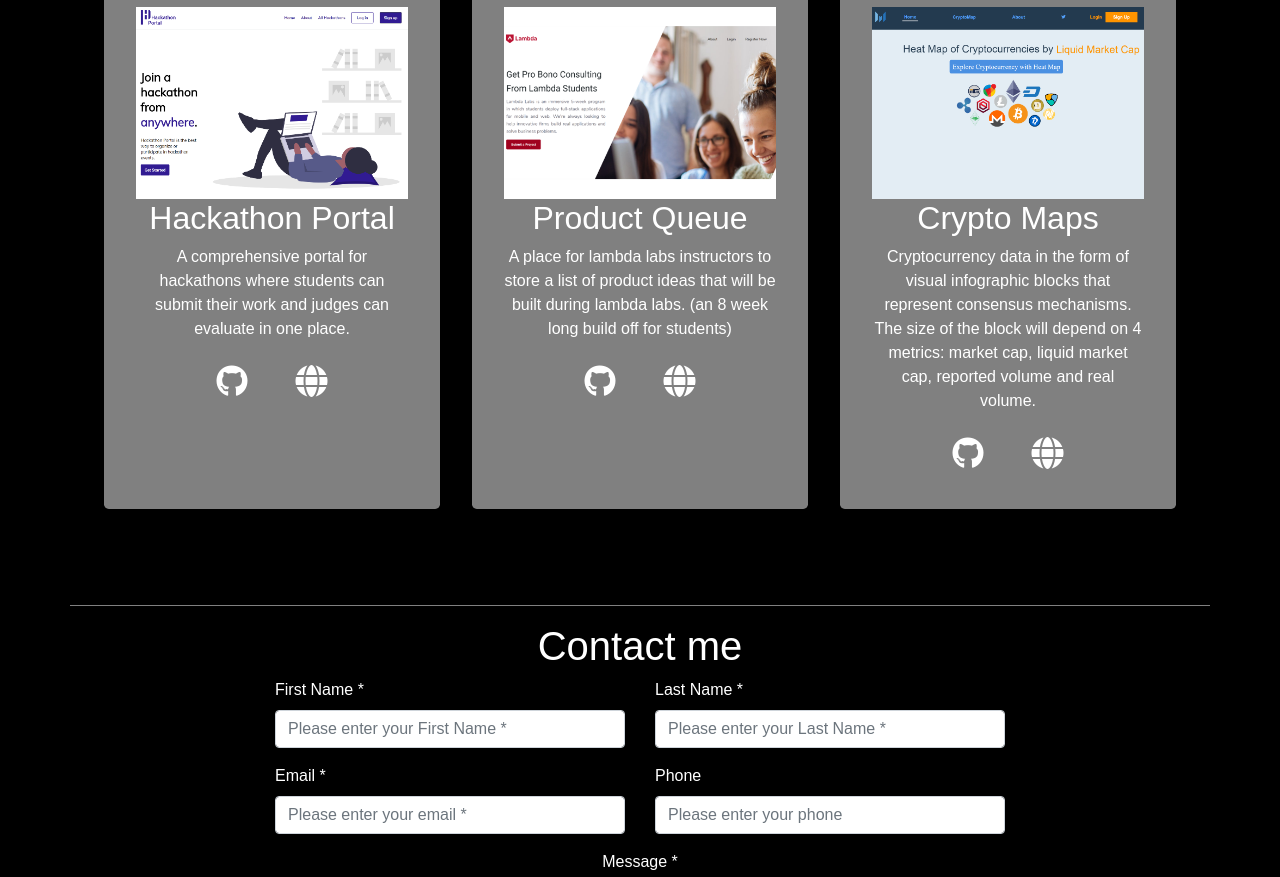
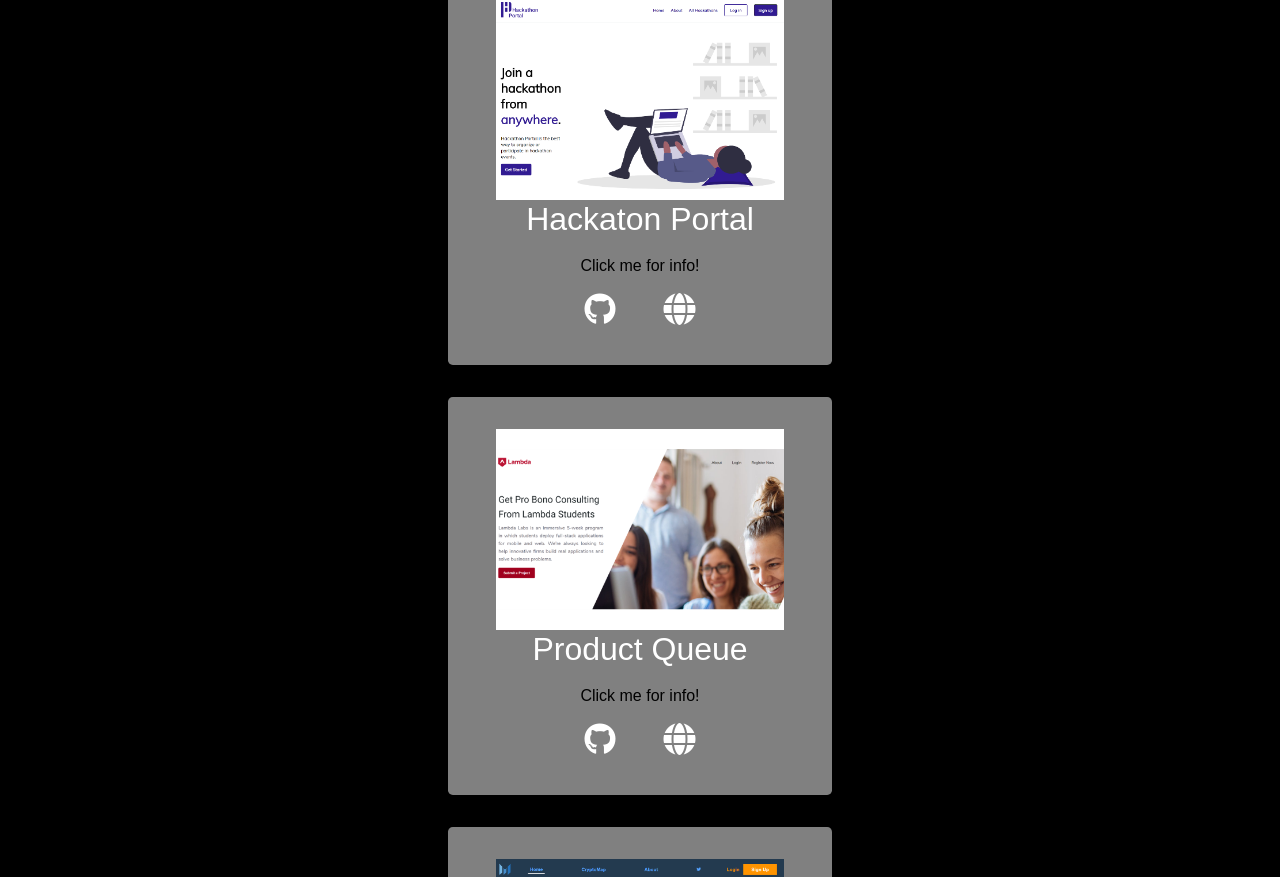
Before and after one commit to A-Powell/portfolio, a React (Create React App) app: page / in a window 1280 px wide. Shown: the part 1772-2649 px from the top of the page. Built offline with nearby package versions, Linux system fonts and the light colour scheme.

Commit message:
Some updates, fixed projects, some styling, added accordion like cards

```diff
--- a/package.json
+++ b/package.json
@@ -9,6 +9,7 @@
     "bootstrap": "4.4.1",
     "prettier": "2.0.4",
     "react": "16.12.0",
+    "react-bootstrap": "^1.0.1",
     "react-dom": "16.12.0",
     "react-scripts": "3.0.1"
   },
--- a/src/components/navbar/styles.css
+++ b/src/components/navbar/styles.css
@@ -2,6 +2,10 @@
 .nav-holder {
   background-color: rgb(128,128,128);
   padding: 2rem;
+  width: 100%;
+  position: fixed;
+  top: 0;
+  z-index: 9999;
 }
 .nav-links {
   display: flex;
--- a/src/components/projects/Projects.js
+++ b/src/components/projects/Projects.js
@@ -3,64 +3,71 @@ import "./styles.css";
 import cryptomap from '../../images/cryptomaps.PNG'
 import hackathonPortal from '../../images/hackathonportal.PNG'
 import productqueue from '../../images/productqueue.PNG'
+import { Button, Accordion, Card } from "react-bootstrap";
+
+
 
 
 const Projects = (props) => {
 
+  const [modalShow, setModalShow] = useState(false);
+
+  const projects = [
+    {
+      name: "Hackaton Portal",
+      img: hackathonPortal,
+      desc: "*Zachary Kirby* is the director of Cal Hacks, one of the largest hackathons in the world. Every year, he gets frantically stressed because there is not a smooth process for judging. In the span of an hour, he manually assigns judges to projects based on category, and then manually tabulates the scores. Hackathon judging is an issue at every hackathon. This should be an application where coders can easily submit their hackathon projects (video submission, deployed link, github url), judges can easily score projects, and organizers can organize the process by creating project categories, a rubric, and assigning judges to projects. Make organization, submission, and judging of hackathon projects more seamless while enhancing creativity through ease of execution. Implemented overall functionality in less than 8 weeks in the areas of Front-End and Back-End using React, redux, node.js, express.js, Auth0, and various other libraries, Took part as a full-stack developer from scratch to finish.",
+      github: "https://github.com/Lambda-School-Labs/hackathon-portal-fe",
+      link: "https://www.hackathon-portal.tech/"
+    },
+    {
+      name: "Product Queue",
+      img: productqueue,
+      desc: "A place for lambda labs instructors to store a list of product ideas that will be built during lambda labs. (an 8 week long build off for students) Built from scratch in less than a week using React.js, Node.js, Express.js, PostgreSQL and a custom API built from scratch. Implemented status toggles, role based views, authentication, UI and overall functionality.",
+      github: 'https://github.com/build-415-productqueue',
+      link: 'https://pqlanding.netlify.app/'
+    },
+    {
+      name: "Crypto Maps",
+      img: cryptomap,
+      desc: "Cryptocurrency data in the form of visual infographic blocks that represent consensus mechanisms. The size of the block will depend on 4 metrics: market cap, liquid market cap, reported volume and real volume. Built from scratch in less than a week using React.js, Node.js, Express.js, PostgreSQL and Messari's Crypto API. Implemented a TreeMap of the data using Potion.js, and overall functionality.",
+      github: 'https://github.com/BwFT-CryptoMap/cryptomaps',
+      link: 'https://cryptomap.netlify.app/'
+    }
+  ]
 
   return (
     <div className="projects-holder" id="projects">
       <h3 className="projects-title"> - - - - - Projects - - - - -</h3>
       <div className="projects">
+        {projects.map(project => (
           <div className="project">
             <img
-            src={hackathonPortal}
+              src={project.img}
               alt="project"
             />
-          <h2>Hackathon Portal</h2>
-          <p>A comprehensive portal for hackathons where students can submit their work and judges can evaluate in one place.</p>
+            <h2>{project.name}</h2>
+            <Accordion>
+              <Accordion.Toggle as={Button} variant="link" className="projecttoggle" eventKey="0">
+                Click me for info!
+      </Accordion.Toggle>
+              <Accordion.Collapse eventKey="0">
+                <Card.Body className='cardBody'>{project.desc}</Card.Body>
+              </Accordion.Collapse>
+            </Accordion>
 
-          <a className="links" href="https://github.com/Lambda-School-Labs/hackathon-portal-fe">
+            <a className="links" href={project.github}>
               <i class="fab fa-github ii" />
             </a>
-          <a className="links" href="https://www.hackathon-portal.tech/">
+            <a className="links" href={project.link}>
               <i class="fas fa-globe ii" />
             </a>
+          </div>
+        ))}
+      </div>
 
     </div>
 
-        <div className="project">
-          <img
-            src={productqueue}
-            alt="project"
-          />
-          <h2>Product Queue</h2>
-          <p>A place for lambda labs instructors to store a list of product ideas that will be built during lambda labs. (an 8 week long build off for students)</p>
-          <a className="links" href="https://github.com/build-415-productqueue">
-            <i class="fab fa-github ii" />
-          </a>
-          <a className="links" href="https://pqlanding.netlify.app/">
-            <i class="fas fa-globe ii" />
-          </a>
-        </div>
-
-        <div className="project">
-          <img
-            src={cryptomap}
-            alt="project"
-          />
-          <h2>Crypto Maps</h2>
-          <p>Cryptocurrency data in the form of visual infographic blocks that represent consensus mechanisms. The size of the block will depend on 4 metrics: market cap, liquid market cap, reported volume and real volume.</p>
-          <a className="links" href="https://github.com/BwFT-CryptoMap/cryptomaps">
-            <i class="fab fa-github ii" />
-          </a>
-          <a className="links" href="https://cryptomap.netlify.app/">
-            <i class="fas fa-globe ii" />
-          </a>
-        </div>
-
-      </div>
-    </div>
   );
 };
 
--- a/src/components/projects/styles.css
+++ b/src/components/projects/styles.css
@@ -6,20 +6,34 @@
   display: flex;
   flex-wrap: wrap;
   justify-content: center;
+  flex-direction: column;
+  align-items: center;
 }
 .project > img {
-  width: 17rem;
-  height: 12rem;
+  width: 90%;
 }
 .project {
   background-color: grey;
   word-wrap: normal;
   padding: 2rem;
-  width: 21rem;
+  width: 30%;
   text-align: center;
   margin: 1rem;
   border-radius: 0.3rem;
-  overflow: hidden;
+  height: fit-content;
+}
+
+.cardBody {
+  text-align: left;
+}
+
+.AccBtn {
+  background-color: aqua;
+}
+
+.projecttoggle {
+  text-decoration: none;
+  color: black;
 }
 
 .projects-title {
--- a/src/components/skills/styles.css
+++ b/src/components/skills/styles.css
@@ -9,7 +9,7 @@
   padding: 2rem;
   flex-wrap: wrap;
   width: 60%;
-  margin-left: 20rem;
+  margin-left: 23rem;
 }
 .skill {
   background-color: black;
@@ -31,6 +31,12 @@ i {
   padding: 2rem;
 }
 
+
+@media (max-width: 1450px) {
+  .skills {
+    margin-left: 17rem;
+  }
+}
 @media (max-width: 1200px) {
   .skill {
     margin: 1rem;
@@ -43,7 +49,7 @@ i {
 @media (max-width: 800px) {
   .skills {
     flex-wrap: wrap;
-    margin-left: 6rem;
+    margin-left: 9rem;
   }
   .skill {
     margin: 1rem;
@@ -57,14 +63,20 @@ i {
     margin: 1rem;
   }
 }
-@media (max-width: 400px) {
+@media (max-width: 450px) {
   .skills-title {
     font-size: 2.2rem;
+  }
+  .skills {
+    margin-left: 5rem;
   }
 }
 @media (max-width: 350px ){
   .skills-title{
     font-size: 1.9rem;
+  }
+  .skills {
+    margin-left: 3.7rem;
   }
 }
 @media (max-width: 300px) {
--- a/src/components/top/styles.css
+++ b/src/components/top/styles.css
@@ -11,6 +11,7 @@
   display: flex;
   padding: 3rem;
   background-color: black;
+  margin-top: 7rem;
 }
 .bio {
   width: 80%;
```
Also changed, not shown: 1 other file (tests, documents, lock files or other folders). Lines whose indentation alone changed are shown as unchanged.
